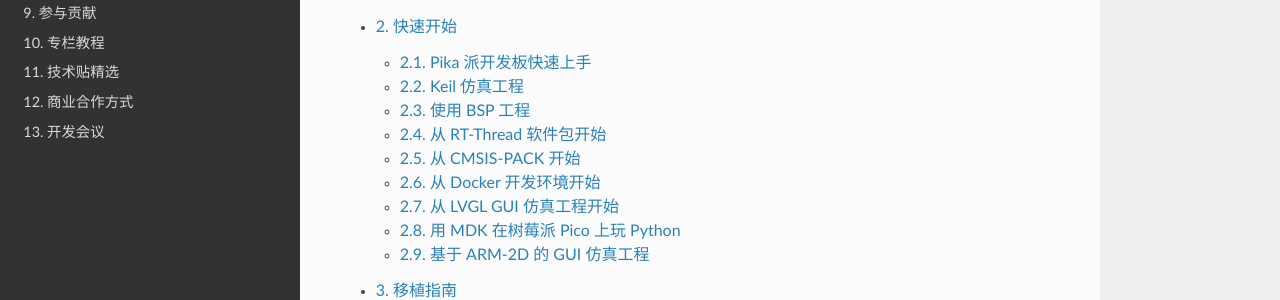
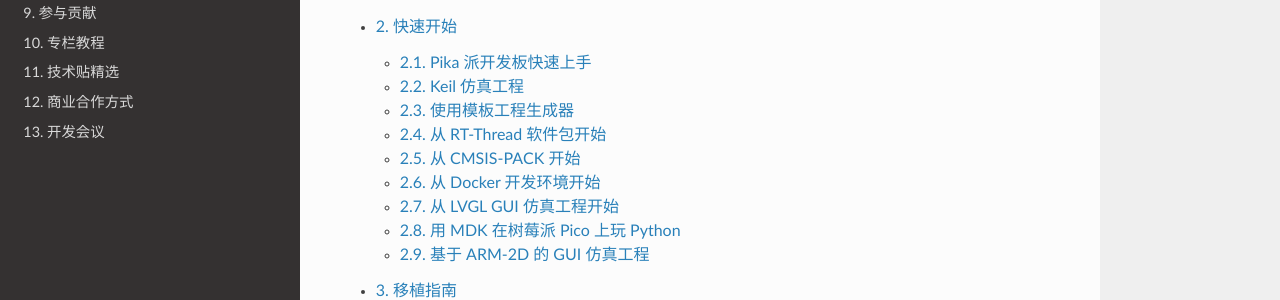
Before and after one commit to pikasTech/pikadoc, a Sphinx documentation site: the page built from docs/source/index.rst, in a window 1280 px wide and 900 px high. Shown: the part 369-669 px from the top of the window. Built offline with Sphinx 7.4.7 and the Read the Docs theme 2.0.0, drawn with Linux system fonts in a browser that asks for light colours.

Commit message:
Update 使用 BSP 工程.md

```diff
--- a/docs/source/使用 BSP 工程.md
+++ b/docs/source/使用 BSP 工程.md
@@ -1,4 +1,5 @@
-# 使用 BSP 工程
+# 使用模板工程生成器
+
 ## 创建工程
 进入 pikascript 官网 [http://pikascript.com](http://pikascript.com)
 选择平台，模块，然后点击 "开始生成"。
```
